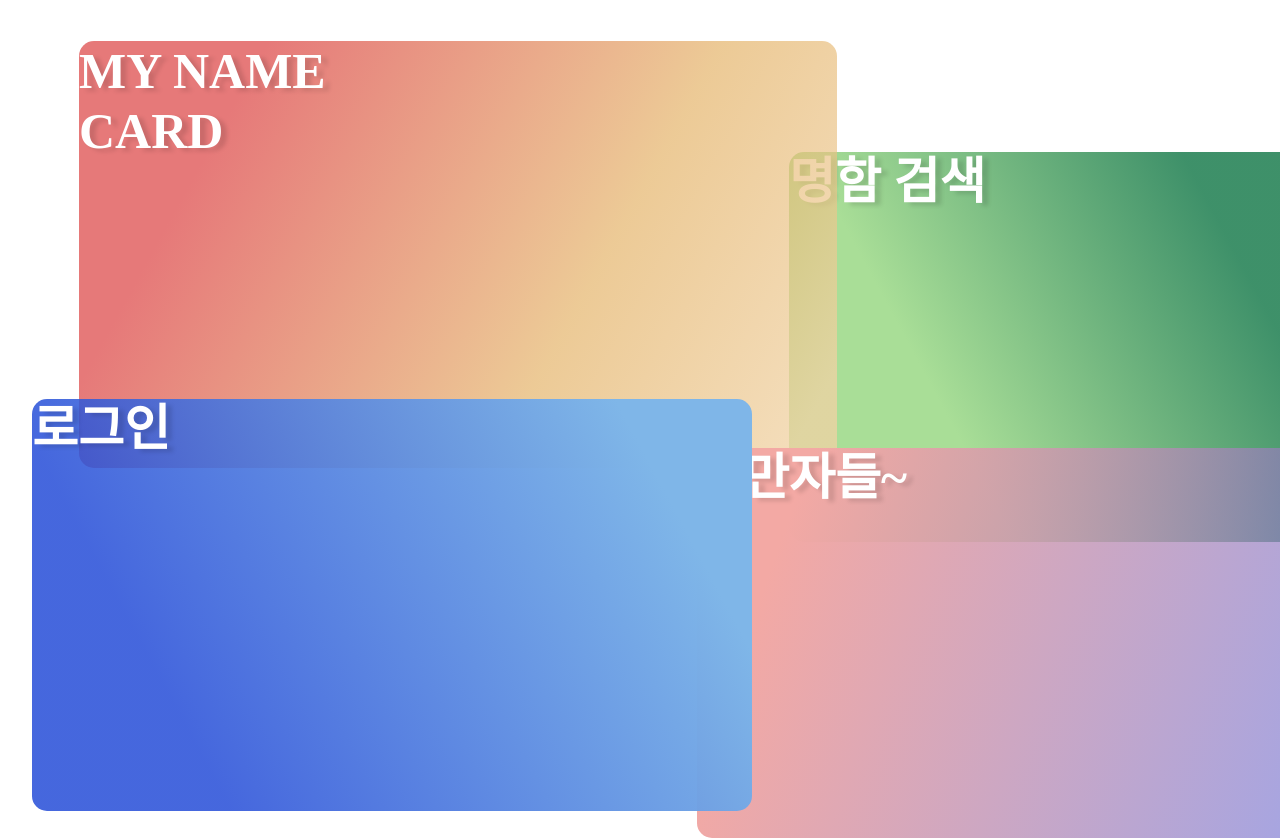
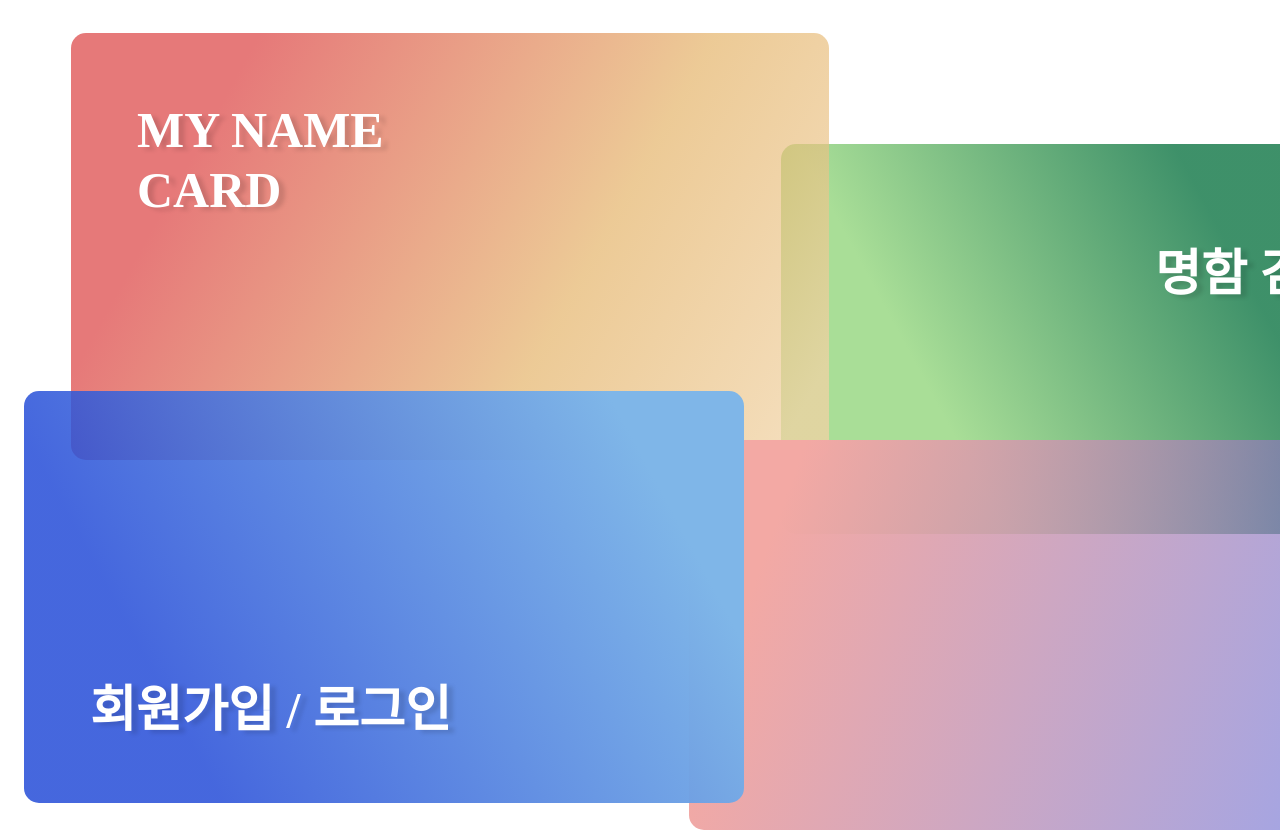
Before and after one commit to BusinessZIP/businesszip-frontend, a React (Vite) app: page / in a window 1280 px wide. Shown: the top 838 px of the page. Built offline with nearby package versions, Linux system fonts and the light colour scheme; a web font is replaced by a local one.

Commit message:
Feat : 텍스트 위치 조정

```diff
--- a/src/pages/MainPage.jsx
+++ b/src/pages/MainPage.jsx
@@ -11,9 +11,9 @@ const Block1Style = styled.div`
 			transform: translateZ(0);
 		}
 	}
-	/* .container > div {
+	.container > div {
 		animation: fadeInUp 1s;
-	} */
+	}
 
 	.block2 {
 		position: absolute;
@@ -29,8 +29,6 @@ const Block1Style = styled.div`
 		);
 		border-radius: 15px;
 		color: white;
-		animation-delay: 1s;
-		animation: fadeInUp 1s;
 	}
 
 	.block1 {
@@ -42,7 +40,6 @@ const Block1Style = styled.div`
 
 		background: linear-gradient(61.62deg, #a9de97 26.7%, rgba(23, 122, 75, 0.83) 71.23%);
 		border-radius: 15px;
-		animation: fadeInUp 1s;
 	}
 
 	.block4 {
@@ -73,15 +70,8 @@ const Block1Style = styled.div`
 		font-weight: 700;
 		font-size: 50px;
 		line-height: 60px;
-
 		color: #ffffff;
-
 		text-shadow: 6px 3px 4px rgba(0, 0, 0, 0.13);
-	}
-
-	.container {
-		background-color: black;
-		position: relative;
 	}
 `;
 
@@ -90,20 +80,34 @@ function MainPage() {
 		<Block1Style>
 			<div className='container'>
 				<div className='block1'>
-					<div className='fontstyle'>명함 검색</div>
+					<div
+						className='fontstyle'
+						id='1'
+						style={{ padding: '100px 0 0 374px' }}
+					>
+						<span>명함 검색</span>
+					</div>
 				</div>
 				<div className='block2'>
-					<div className='fontstyle'>
-						MY NAME
+					<div
+						className='fontstyle'
+						id='2'
+						style={{ padding: '67px 0 0 66px' }}
+					>
+						<span>MY NAME</span>
 						<br />
-						CARD
+						<span>CARD</span>
 					</div>
 				</div>
-				<div className='block3'>
-					<div className='fontstyle'>기만자들~</div>
-				</div>
+				<div className='block3' />
 				<div className='block4'>
-					<div className='fontstyle'>로그인</div>
+					<div
+						className='fontstyle'
+						id='4'
+						style={{ padding: '289px 0 0 66px' }}
+					>
+						<span>회원가입</span> / <span>로그인</span>
+					</div>
 				</div>
 			</div>
 		</Block1Style>
```
